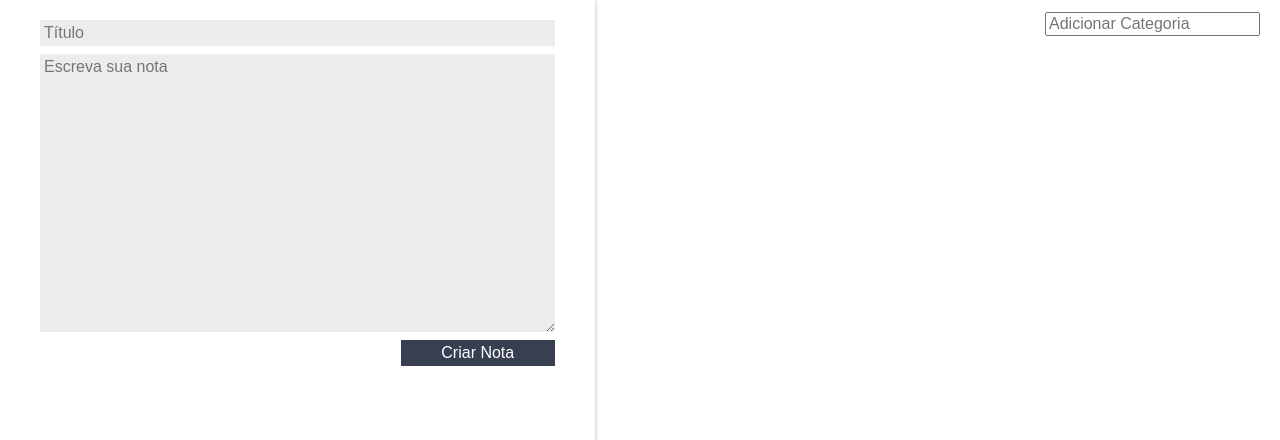
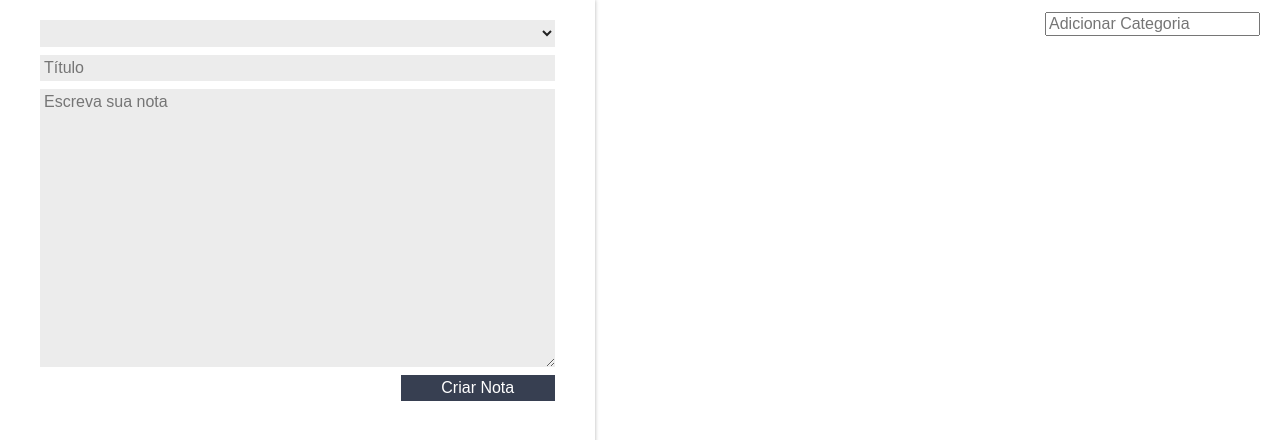
Before and after one commit to JGA7077/alura_todoList-ceep, a React (Create React App) app: page / in a window 1280 px wide. Shown: the top 440 px of the page. Built offline with nearby package versions, Linux system fonts and the light colour scheme.

Commit message:
03 - 02.Seguindo padrões

```diff
--- a/src/App.js
+++ b/src/App.js
@@ -39,7 +39,10 @@ class App extends Component {
   render() {
     return (
       <section className="conteudo">
-        <FormularioCadastro criarNota={this.criarNota.bind(this)} />
+        <FormularioCadastro
+          categorias={this.state.categorias}
+          criarNota={this.criarNota.bind(this)}
+        />
         <main className="conteudo-principal">
           <ListaDeCategorias adicionarCategoria={this.adicionarCategoria.bind(this)} categorias={this.state.categorias} />
           <ListaDeNotas apagarNota={this.deletarNota.bind(this)} notas={this.state.notas} />
--- a/src/components/FormularioCadastro/FormularioCadastro.jsx
+++ b/src/components/FormularioCadastro/FormularioCadastro.jsx
@@ -2,7 +2,6 @@ import React, { Component } from "react";
 import "./estilo.css";
 
 class FormularioCadastro extends Component {
-  // criação da propriedade
   constructor(props) {
     super(props);
     this.titulo = "";
@@ -28,6 +27,13 @@ class FormularioCadastro extends Component {
   render() {
     return (
       <form className="form-cadastro" onSubmit={this._criarNota.bind(this)}>
+        <select className="form-cadastro_input">
+          {this.props.categorias.map(categoria => {
+            return(
+              <option>{categoria}</option>
+            )
+          })}
+        </select>
         <input
           type="text"
           placeholder="Título"
```
